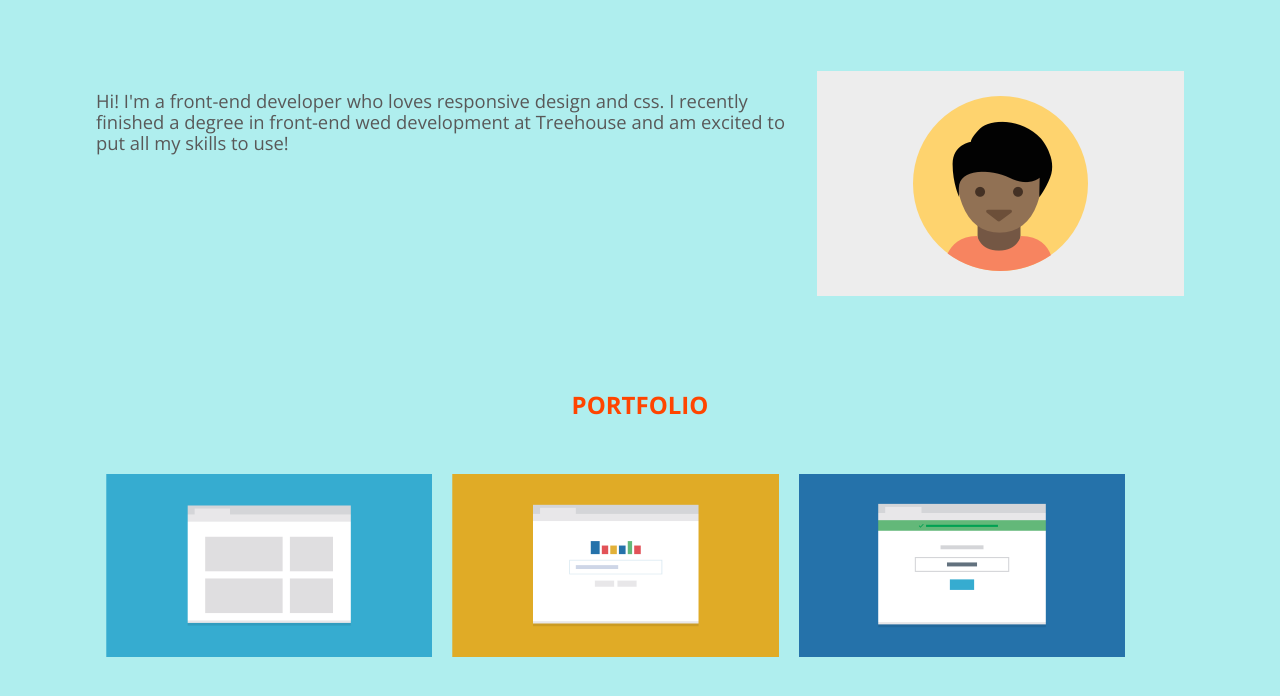
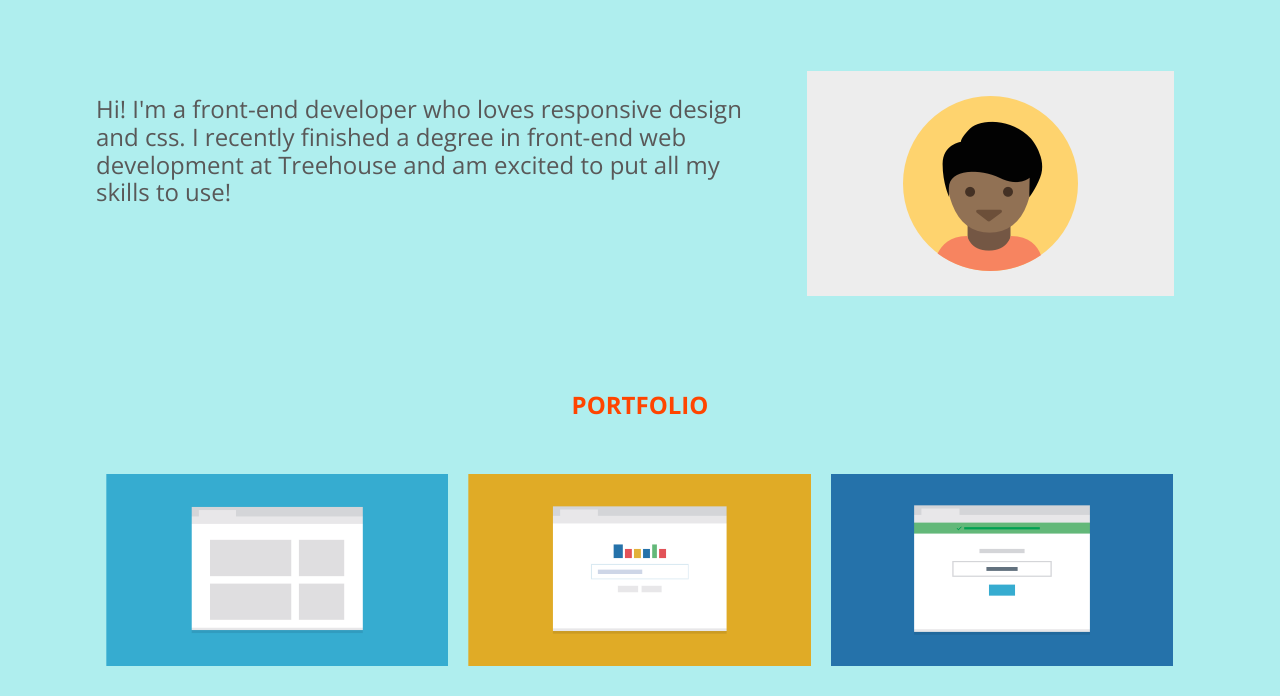
Before and after one commit to bwalkerwebdev/Techdegree-Project-2, a plain HTML site: page index.html in a window 1280 px wide. Shown: the part 103-799 px from the top of the page. Drawn offline with nearby package versions, Linux system fonts and the light colour scheme.

Commit message:
Add border-box

```diff
--- a/css/styles.css
+++ b/css/styles.css
@@ -2,10 +2,11 @@
     font-family: 'Open Sans', sans-serif;
     text-align: center;
     color: rgb(102, 102, 102);
+    box-sizing: border-box;
 }
 
 #wrapper {
-    width: 80%;
+    width: 95%;
     margin: 0 auto;
 }
 
@@ -68,6 +69,7 @@ a:hover {
 
 .bio {
     color: rgb(89, 88, 88);
+    font-size: x-large;
 }
 
 footer {
@@ -99,13 +101,12 @@ footer {
 
 @media (min-width: 768px){
     #wrapper {
-        width: 85%;
+        width: 95%;
         margin: 0 auto;
     }
 
     .bio {
         text-align: left;
-        font-size: 1.15em;
     }
 
     li {
@@ -120,7 +121,7 @@ footer {
 
     .project {
         float: left;
-        width: 45%;
+        width: 50%;
         padding-right: 10px;
         padding-left: 10px;
     }
@@ -151,6 +152,7 @@ footer {
 
     .profile-pic {
         padding-left: 30px;
+        padding-right: 10px;
     }
 }
 
@@ -171,7 +173,7 @@ footer {
 
     .project {
         float: left;
-        width: 30%;
+        width: 33.3%;
         padding-right: 10px;
         padding-left: 10px;
     }
--- a/index.html
+++ b/index.html
@@ -25,7 +25,7 @@
         <img src="images/responsive-layout-profile.png" alt="profile picture" class="profile-pic" />
 
         <p class="bio">
-            Hi! I'm a front-end developer who loves responsive design and css. I recently finished a degree in front-end wed development at Treehouse and am excited to put all my skills to use!
+            Hi! I'm a front-end developer who loves responsive design and css. I recently finished a degree in front-end web development at Treehouse and am excited to put all my skills to use!
         </p>
     </div>
 
```
